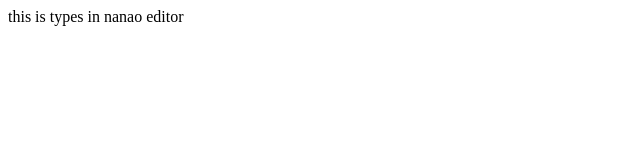
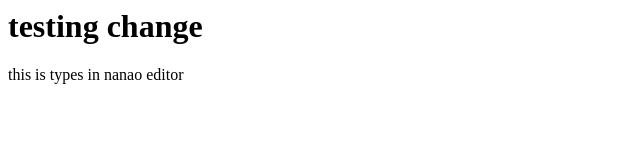
Before and after one commit to hardiksorathia2610/sample, a plain HTML site: page index.html in a window 1280 px wide. Shown: the whole page, without its empty margins (0-640 px from the left). Drawn offline with Linux system fonts and the light colour scheme.

Commit message:
added h1 tag to index.html

```diff
--- a/index.html
+++ b/index.html
@@ -1,4 +1,5 @@
 <html>
 <title> this is test</title>
+<h1> testing change </h1>
 <p> this is types in nanao editor </p>
 </html>
```
